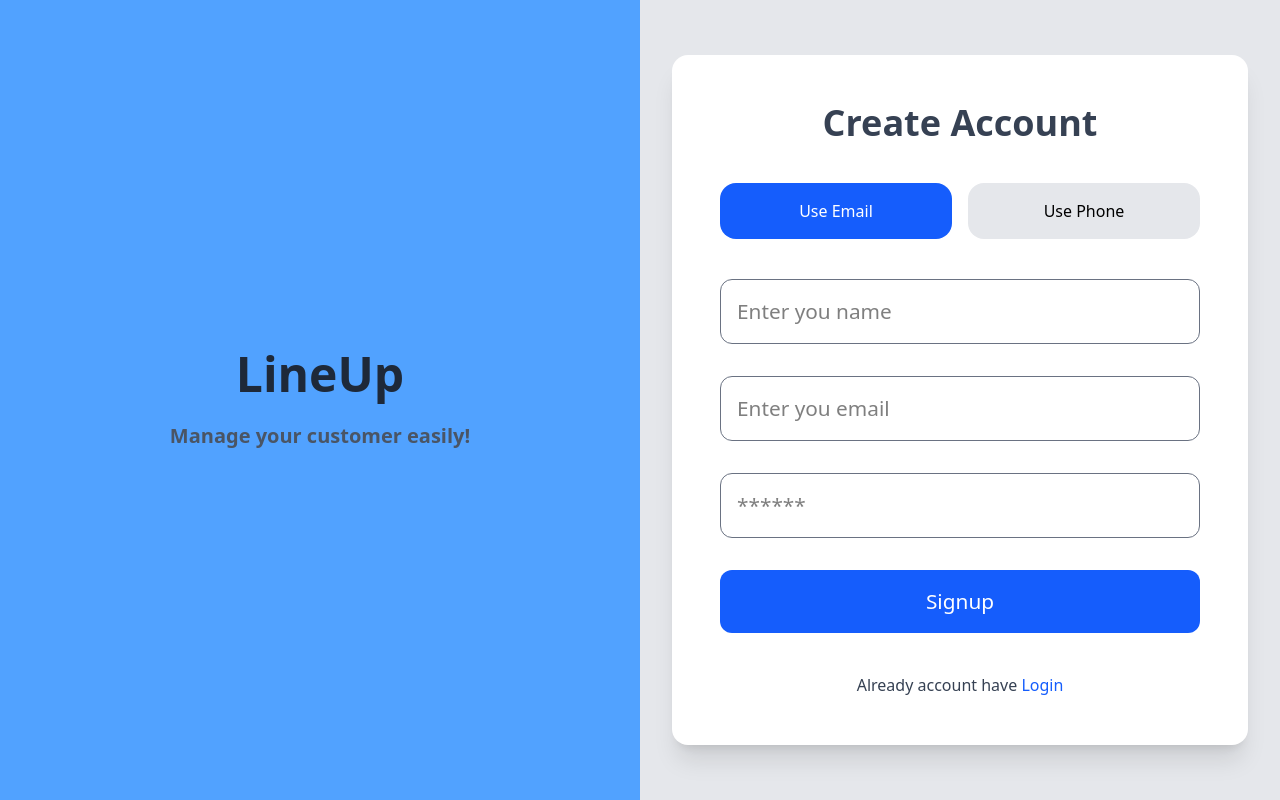
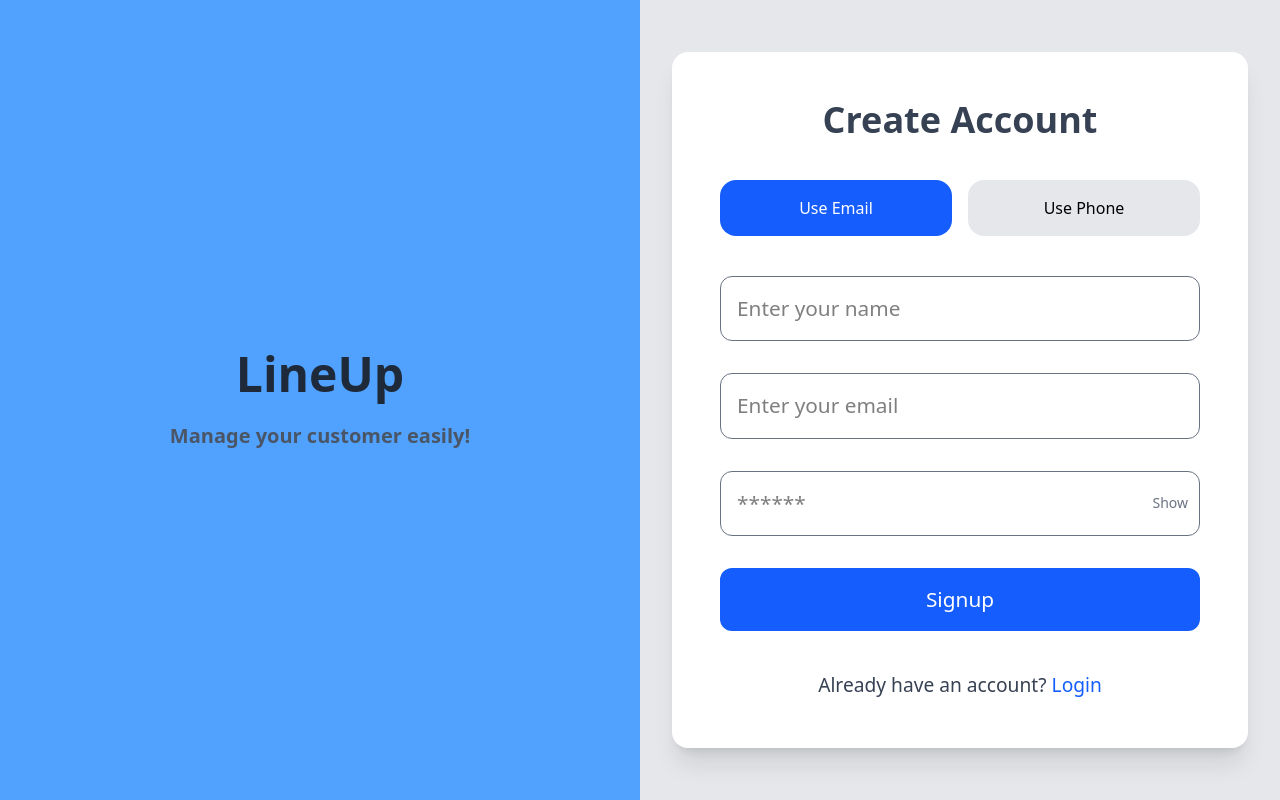
Before and after one commit to priyanshuBS/waitlist-token-system, a React (Vite) app in the folder frontend/: page /auth/signup in a window 1280 px wide. Built offline with nearby package versions, Linux system fonts and the light colour scheme; no server answers.

Commit message:
setup signup logic

```diff
--- a/frontend/package.json
+++ b/frontend/package.json
@@ -11,11 +11,14 @@
   },
   "dependencies": {
     "@tailwindcss/vite": "^4.1.13",
+    "axios": "^1.12.1",
     "lucide-react": "^0.543.0",
     "react": "^19.1.1",
     "react-dom": "^19.1.1",
+    "react-hot-toast": "^2.6.0",
     "react-router-dom": "^7.8.2",
-    "tailwindcss": "^4.1.13"
+    "tailwindcss": "^4.1.13",
+    "zod": "^4.1.8"
   },
   "devDependencies": {
     "@eslint/js": "^9.33.0",
--- /dev/null
+++ b/frontend/src/api/api.ts
@@ -0,0 +1,8 @@
+import axios from "axios";
+
+const api = axios.create({
+  baseURL: import.meta.env.VITE_BASE_URL || "https://localhost:8000/api",
+  withCredentials: true,
+});
+
+export default api;
--- /dev/null
+++ b/frontend/src/api/auth.ts
@@ -0,0 +1,8 @@
+import api from "./api";
+
+export const signup = (data: {
+  fullName: string;
+  email?: string;
+  phoneNumber?: string;
+  password: string;
+}) => api.post("/auth/signup", data);
--- a/frontend/src/main.tsx
+++ b/frontend/src/main.tsx
@@ -3,9 +3,11 @@ import { createRoot } from "react-dom/client";
 import "./index.css";
 import { RouterProvider } from "react-router-dom";
 import appRouter from "./Routes";
+import { Toaster } from "react-hot-toast";
 
 createRoot(document.getElementById("root")!).render(
   <StrictMode>
     <RouterProvider router={appRouter} />
+    <Toaster position="top-center" reverseOrder={false} />
   </StrictMode>
 );
--- a/frontend/src/pages/auth/Signup.tsx
+++ b/frontend/src/pages/auth/Signup.tsx
@@ -1,6 +1,34 @@
 import React, { useState } from "react";
 import Input from "../../components/ui/Input";
 import { Link } from "react-router-dom";
+import { signup } from "../../api/auth";
+import toast from "react-hot-toast";
+import {
+  emailSignupSchema,
+  phoneSignupSchema,
+} from "../../validation/authSchemas";
+import { ZodError } from "zod";
+
+const validateField = (
+  field: string,
+  value: string,
+  mode: "email" | "phone"
+): string => {
+  try {
+    const schema =
+      mode === "email"
+        ? emailSignupSchema.pick({ [field]: true })
+        : phoneSignupSchema.pick({ [field]: true });
+
+    schema.parse({ [field]: value });
+    return "";
+  } catch (err) {
+    if (err instanceof ZodError) {
+      return err.issues[0].message;
+    }
+    return "";
+  }
+};
 
 const Signup: React.FC = () => {
   const [mode, setMode] = useState<"email" | "phone">("email");
@@ -10,79 +38,162 @@ const Signup: React.FC = () => {
     phoneNumber: "",
     password: "",
   });
+  const [errors, setErrors] = useState<Record<string, string>>({});
+  const [loading, setLoading] = useState(false);
+  const [showPassword, setShowPassword] = useState(false);
 
   const handleChange = (e: React.ChangeEvent<HTMLInputElement>) => {
     const { name, value } = e.target;
     setFormData((prev) => ({ ...prev, [name]: value }));
+
+    if (!value.trim()) {
+      setErrors((prev) => ({ ...prev, [name]: "" }));
+      return;
+    }
+
+    const errorMsg = validateField(name, value, mode);
+    setErrors((prev) => ({ ...prev, [name]: errorMsg }));
   };
+
+  const handleSubmit = async (e: React.FormEvent<HTMLFormElement>) => {
+    e.preventDefault();
+    setErrors({});
+
+    try {
+      if (mode === "email") {
+        emailSignupSchema.parse(formData);
+      } else {
+        phoneSignupSchema.parse(formData);
+      }
+
+      const payload =
+        mode === "email"
+          ? {
+              fullName: formData.fullName,
+              email: formData.email,
+              password: formData.password,
+            }
+          : {
+              fullName: formData.fullName,
+              phoneNumber: formData.phoneNumber,
+              password: formData.password,
+            };
+
+      setLoading(true);
+      await signup(payload);
+      toast.success("Signup successful!");
+
+      setFormData({ fullName: "", email: "", phoneNumber: "", password: "" });
+    } catch (err: unknown) {
+      if (err instanceof ZodError) {
+        const fieldErrors: Record<string, string> = {};
+        err.issues.forEach((issue) => {
+          fieldErrors[issue.path[0] as string] = issue.message;
+        });
+        setErrors(fieldErrors);
+      } else {
+        toast.error("Failed to signup!");
+      }
+    } finally {
+      setLoading(false);
+    }
+  };
+
   return (
     <div className="space-y-10">
       <h2 className="text-4xl text-gray-700 font-bold text-center">
         Create Account
       </h2>
-      {/* toogle */}
+
       <div className="flex gap-4 text-[1rem]">
         <button
+          type="button"
           onClick={() => setMode("email")}
           className={`px-4 py-4 rounded-2xl w-full ${
             mode === "email" ? "bg-blue-600 text-white" : "bg-gray-200"
           } cursor-pointer`}
+          disabled={loading}
         >
           Use Email
         </button>
         <button
+          type="button"
           onClick={() => setMode("phone")}
           className={`px-4 py-4 rounded-2xl w-full ${
             mode === "phone" ? "bg-blue-600 text-white" : "bg-gray-200"
           } cursor-pointer`}
+          disabled={loading}
         >
           Use Phone
         </button>
       </div>
 
-      <form className="space-y-8">
+      <form onSubmit={handleSubmit} className="space-y-8">
         <Input
           type="text"
           name="fullName"
-          placeholder="Enter you name"
+          placeholder="Enter your name"
           value={formData.fullName}
           onChange={handleChange}
+          error={errors.fullName}
           required
+          disabled={loading}
         />
         {mode === "email" ? (
           <Input
             type="email"
             name="email"
-            placeholder="Enter you email"
+            placeholder="Enter your email"
             value={formData.email}
             onChange={handleChange}
+            error={errors.email}
             required
+            disabled={loading}
           />
         ) : (
           <Input
             type="tel"
             name="phoneNumber"
-            placeholder="Enter your phoneNumber"
+            placeholder="Enter your phone number"
             value={formData.phoneNumber}
             onChange={handleChange}
+            error={errors.phoneNumber}
             required
+            disabled={loading}
           />
         )}
+
+        <div className="relative">
           <Input
-          type="password"
+            type={showPassword ? "text" : "password"}
             name="password"
             placeholder="******"
             value={formData.password}
             onChange={handleChange}
+            error={errors.password}
             required
+            disabled={loading}
           />
+          <button
+            type="button"
+            onClick={() => setShowPassword((prev) => !prev)}
+            className="absolute right-3 top-1/2 -translate-y-1/2 text-gray-500 text-sm cursor-pointer"
+          >
+            {showPassword ? "Hide" : "Show"}
+          </button>
+        </div>
 
-        <button className="w-full bg-blue-600 p-4 rounded-xl text-white text-[1.3rem] hover:bg-blue-500 cursor-pointer">
-          Signup
+        <button
+          type="submit"
+          className="w-full bg-blue-600 p-4 rounded-xl text-white text-[1.3rem] hover:bg-blue-500 cursor-pointer disabled:opacity-50 disabled:cursor-not-allowed"
+          disabled={loading}
+        >
+          {loading ? "Signing up..." : "Signup"}
         </button>
       </form>
-      <p className="text-gray-700 text-center text-[1rem]">
-        Already account have{" "}
+
+      <p className="text-gray-700 text-center text-[1.2rem]">
+        Already have an account?{" "}
         <Link to="/auth/login" className="text-blue-600">
           Login
         </Link>
--- /dev/null
+++ b/frontend/src/validation/authSchemas.ts
@@ -0,0 +1,27 @@
+import { z } from "zod";
+
+export const emailSignupSchema = z.object({
+  fullName: z.string().min(3, "Full name is required."),
+  email: z.email("Invalid email"),
+  password: z
+    .string()
+    .min(6, "Password must be 6 character long")
+    .regex(
+      /^(?=.*[a-z])(?=.*[A-Z])(?=.*\d).+$/,
+      "Password must contain at least one uppercase, one lowercase, and one digit"
+    ),
+});
+
+export const phoneSignupSchema = z.object({
+  fullName: z.string().min(1, "Full name is required"),
+  phoneNumber: z
+    .string()
+    .regex(/^\d{10}$/, "Phone number must be exactly 10 digits"),
+  password: z
+    .string()
+    .min(6, "Password must be at least 6 characters")
+    .regex(
+      /^(?=.*[a-z])(?=.*[A-Z])(?=.*\d).+$/,
+      "Password must contain at least one uppercase, one lowercase, and one digit"
+    ),
+});
```
Also changed, not shown: 1 other file (tests, documents, lock files or other folders). Lines whose indentation alone changed are shown as unchanged.
